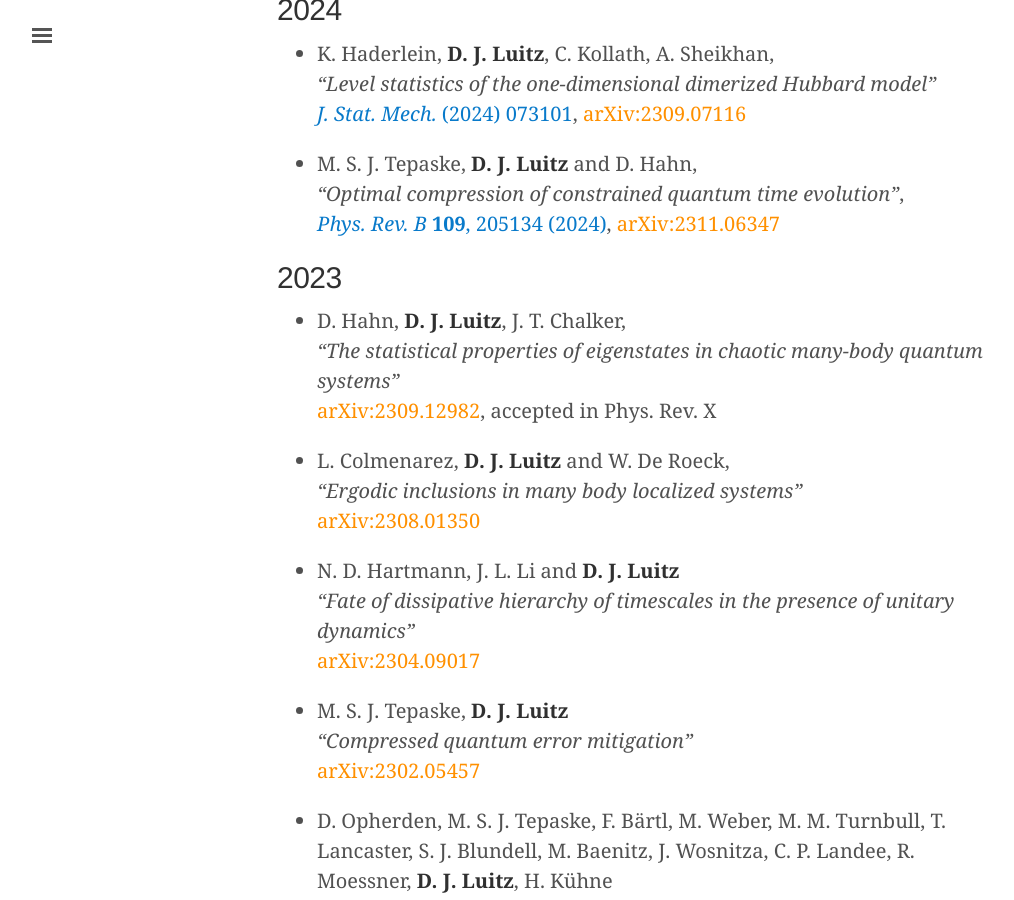
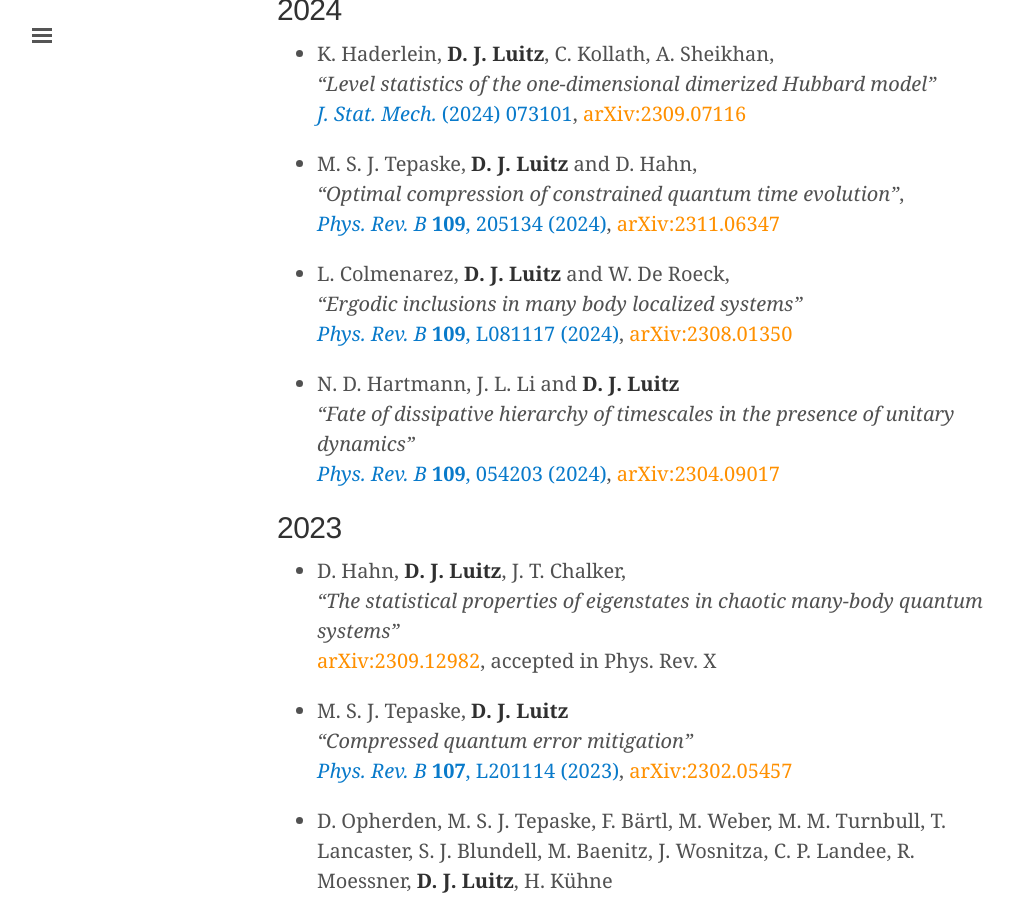
Before and after one commit to dluitz/dluitz.github.io, a Jekyll site: the page built from publications.md, in a window 1280 px wide and 900 px high, scrolled down 311 px. Shown: the whole window, without its empty margins (3-1017 px from the left). Built offline with Jekyll 4.4.1, drawn with Linux system fonts in a browser that asks for light colours; part of the change alters nothing that is shown.

Commit message:
[publist] update

```diff
--- a/publications.md
+++ b/publications.md
@@ -14,10 +14,18 @@ My ORCID is [0000-0003-0099-5696](https://orcid.org/0000-0003-0099-5696).
 [*J. Stat. Mech.* (2024) 073101](https://iopscience.iop.org/article/10.1088/1742-5468/ad5270){:class='pub'},
 [arXiv:2309.07116](https://arxiv.org/abs/2309.07116){:class='arxiv'}
 
-
 + M. S. J. Tepaske, **D. J. Luitz** and D. Hahn,
 *"Optimal compression of constrained quantum time evolution"*,
 [*Phys. Rev. B* **109**, 205134 (2024)](https://journals.aps.org/prb/abstract/10.1103/PhysRevB.109.205134){:class='pub'}, [arXiv:2311.06347](https://arxiv.org/abs/2311.06347){:class='arxiv'}
+
++ L. Colmenarez, **D. J. Luitz** and W. De Roeck,
+*"Ergodic inclusions in many body localized systems"*
+[*Phys. Rev. B* **109**, L081117 (2024)](https://journals.aps.org/prb/abstract/10.1103/PhysRevB.109.L081117){:class='pub'},
+[arXiv:2308.01350](https://arxiv.org/abs/2308.01350){:class='arxiv'}
+
++ N. D. Hartmann, J. L. Li and **D. J. Luitz**
+*"Fate of dissipative hierarchy of timescales in the presence of unitary dynamics"*
+[*Phys. Rev. B* **109**, 054203 (2024)](https://journals.aps.org/prb/abstract/10.1103/PhysRevB.109.054203){:class='pub'}, [arXiv:2304.09017](https://arxiv.org/abs/2304.09017){:class='arxiv'}
 
 
 2023
@@ -27,18 +35,9 @@ My ORCID is [0000-0003-0099-5696](https://orcid.org/0000-0003-0099-5696).
   *"The statistical properties of eigenstates in chaotic many-body quantum systems"*
   [arXiv:2309.12982](https://arxiv.org/abs/2309.12982){:class='arxiv'}, accepted in Phys. Rev. X
 
-+ L. Colmenarez, **D. J. Luitz** and W. De Roeck,
-*"Ergodic inclusions in many body localized systems"*
-[arXiv:2308.01350](https://arxiv.org/abs/2308.01350){:class='arxiv'}
-
-
-+ N. D. Hartmann, J. L. Li and **D. J. Luitz**
-*"Fate of dissipative hierarchy of timescales in the presence of unitary dynamics"*
-[arXiv:2304.09017](https://arxiv.org/abs/2304.09017){:class='arxiv'}
-
 + M. S. J. Tepaske, **D. J. Luitz**
 *"Compressed quantum error mitigation"*
-[arXiv:2302.05457](https://arxiv.org/abs/2302.05457){:class='arxiv'}
+[*Phys. Rev. B* **107**, L201114 (2023)](https://journals.aps.org/prb/abstract/10.1103/PhysRevB.107.L201114){:class='pub'}, [arXiv:2302.05457](https://arxiv.org/abs/2302.05457){:class='arxiv'}
 
 + D. Opherden, M. S. J. Tepaske, F. Bärtl, M. Weber, M. M. Turnbull, T. Lancaster, S. J. Blundell, M. Baenitz, J. Wosnitza, C. P. Landee, R. Moessner, **D. J. Luitz**, H. Kühne
 *"Field-tunable Berezinskii-Kosterlitz-Thouless correlations in a Heisenberg magnet"*
```
